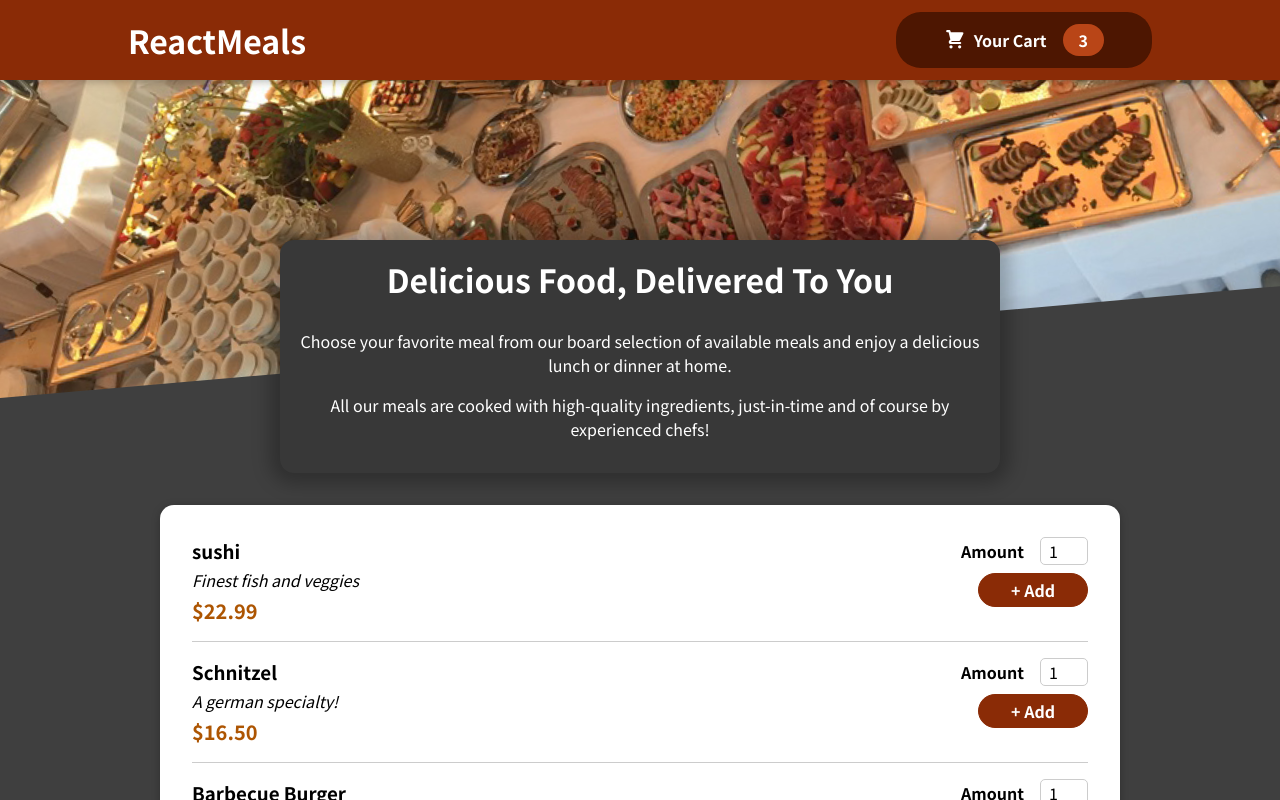
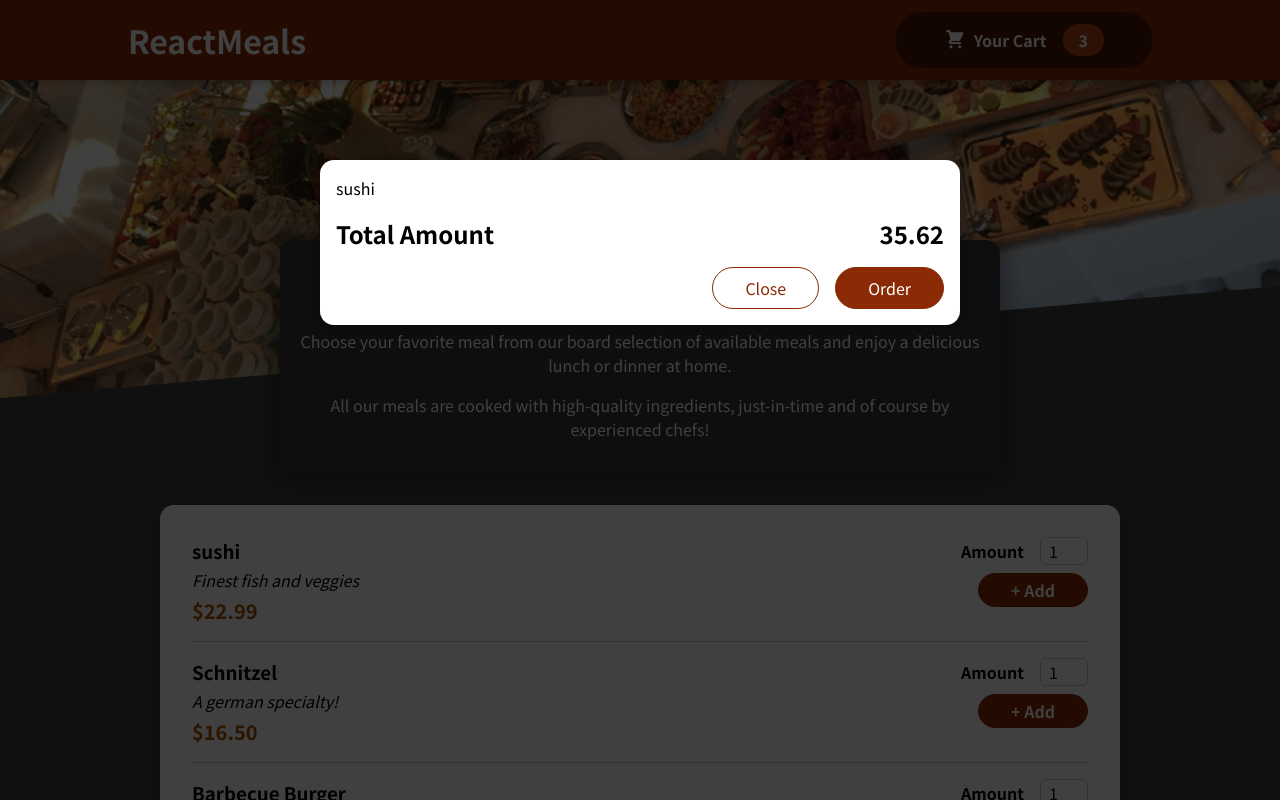
Before and after one commit to ritamxy/food-order-app, a React (Create React App) app: page / in a window 1280 px wide. Shown: the top 800 px of the page. Built offline with nearby package versions, Linux system fonts and the light colour scheme.

Commit message:
Adding a Modal via React Portal

```diff
--- a/public/index.html
+++ b/public/index.html
@@ -28,6 +28,7 @@
   </head>
   <body>
     <noscript>You need to enable JavaScript to run this app.</noscript>
+    <div id="overlays"></div>
     <div id="root"></div>
     <!--
       This HTML file is a template.
--- a/src/App.js
+++ b/src/App.js
@@ -1,10 +1,12 @@
 import React, { Fragment } from "react";
 import Header from "./components/Layout/Header";
 import Meals from "./components/Meals/Meals";
+import Cart from "./components/Carts/Cart";
 
 function App() {
   return (
     <Fragment>
+      <Cart />
       <Header />
       <main>
         <Meals />
--- a/src/components/Carts/Cart.js
+++ b/src/components/Carts/Cart.js
@@ -1,7 +1,9 @@
 import classes from "./Cart.module.css";
 
+import Modal from "../UI/Modal";
+
 const Cart = (props) => {
-  const cartItem = (
+  const cartItems = (
     <ul className={classes["cart-items"]}>
       {[{ id: "c1", name: "sushi", amount: 2, price: 12.99 }].map((item) => (
         <li>{item.name}</li>
@@ -9,8 +11,8 @@ const Cart = (props) => {
     </ul>
   );
   return (
-    <div>
-      {cartItem}
+    <Modal>
+      {cartItems}
       <div className={classes.total}>
         <span>Total Amount</span>
         <span>35.62</span>
@@ -19,7 +21,7 @@ const Cart = (props) => {
         <button className={classes["button--alt"]}>Close</button>
         <button className={classes.button}>Order</button>
       </div>
-    </div>
+    </Modal>
   );
 };
 
--- /dev/null
+++ b/src/components/UI/Modal.js
@@ -0,0 +1,33 @@
+import { Fragment } from "react";
+
+import classes from "./Modal.module.css";
+
+import ReactDOM from "react-dom";
+
+const Backdrop = (props) => {
+  return <div className={classes.backdrop} />;
+};
+
+const ModalOverlay = (props) => {
+  return (
+    <div className={classes.modal}>
+      <div className={classes.content}>{props.children}</div>
+    </div>
+  );
+};
+
+const portalElement = document.getElementById("overlays");
+
+const Modal = (props) => {
+  return (
+    <Fragment>
+      {ReactDOM.createPortal(<Backdrop />, portalElement)}
+      {ReactDOM.createPortal(
+        <ModalOverlay>{props.children}</ModalOverlay>,
+        portalElement
+      )}
+    </Fragment>
+  );
+};
+
+export default Modal;
--- /dev/null
+++ b/src/components/UI/Modal.module.css
@@ -0,0 +1,40 @@
+.backdrop {
+  position: fixed;
+  top: 0;
+  left: 0;
+  width: 100%;
+  height: 100vh;
+  z-index: 20;
+  background-color: rgba(0, 0, 0, 0.75);
+}
+
+.modal {
+  position: fixed;
+  top: 20vh;
+  left: 5%;
+  width: 90%;
+  background-color: white;
+  padding: 1rem;
+  border-radius: 14px;
+  box-shadow: 0 2px 8px rgba(0, 0, 0, 0.25);
+  z-index: 30;
+  animation: slide-down 300ms ease-out forwards;
+}
+
+@media (min-width: 768px) {
+  .modal {
+    width: 40rem;
+    left: calc(50% - 20rem);
+  }
+}
+
+@keyframes slide-down {
+  from {
+    opacity: 0;
+    transform: translateY(-3rem);
+  }
+  to {
+    opacity: 1;
+    transform: translateY(0);
+  }
+}
```
